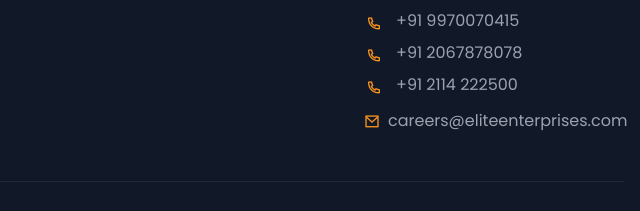
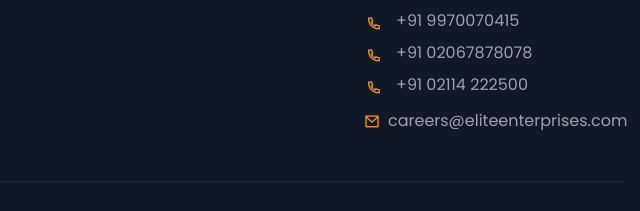
Before and after one commit to Ramprasadya/elite3, a plain HTML site: page index.html in a window 1280 px wide. Shown: the part 5123-5334 px from the top of the page, 640-1280 px from the left. Drawn offline with nearby package versions, Linux system fonts and the light colour scheme.

Commit message:
number update

```diff
--- a/index.html
+++ b/index.html
@@ -1088,7 +1088,7 @@
                   >
                     <i class="ri-phone-line text-primary"></i>
                   </div>
-                  <span class="text-gray-400">+91 2067878078</span>
+                  <span class="text-gray-400">+91 02067878078</span>
                 </div>
                 <div class="flex items-start">
                   <div
@@ -1096,7 +1096,7 @@
                   >
                     <i class="ri-phone-line text-primary"></i>
                   </div>
-                  <span class="text-gray-400">+91 2114 222500</span>
+                  <span class="text-gray-400">+91 02114 222500</span>
                 </div>
               </li>
               <li class="flex items-center">
```
